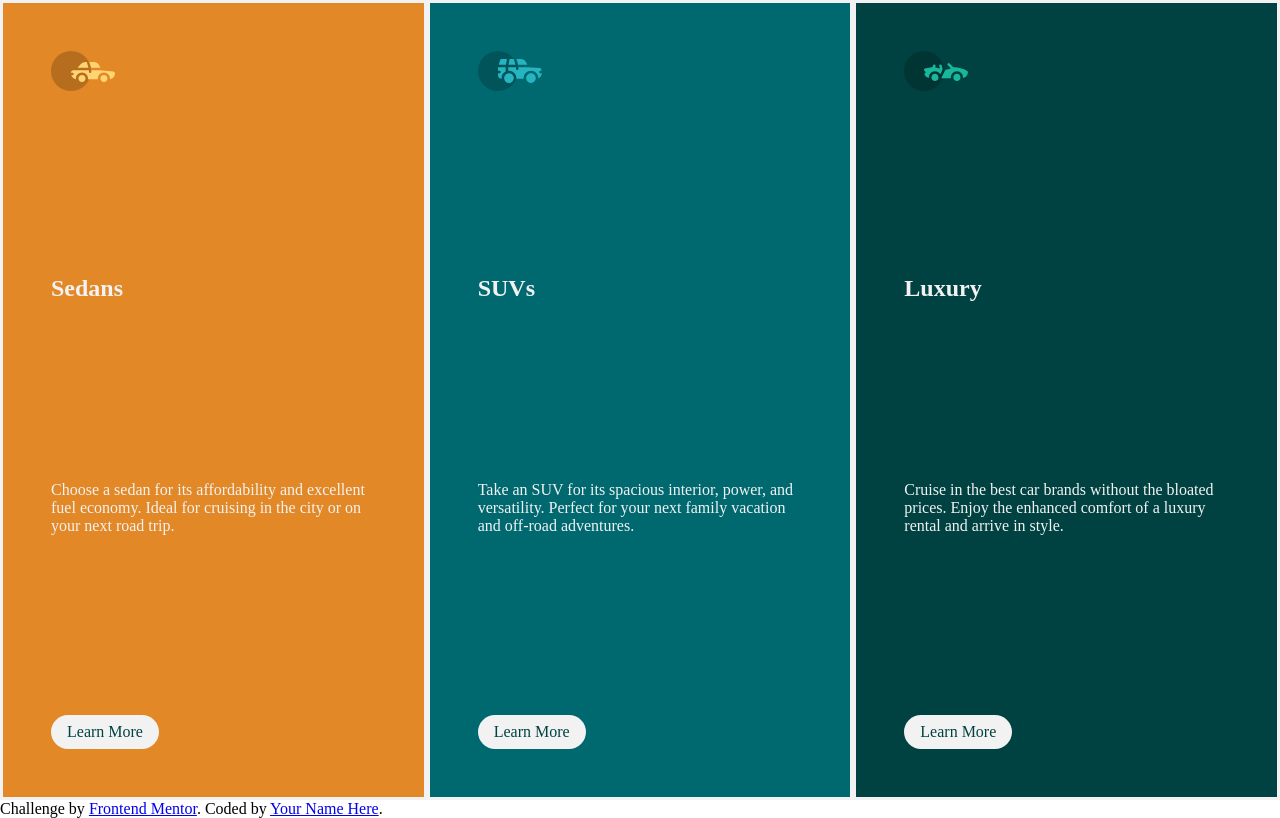
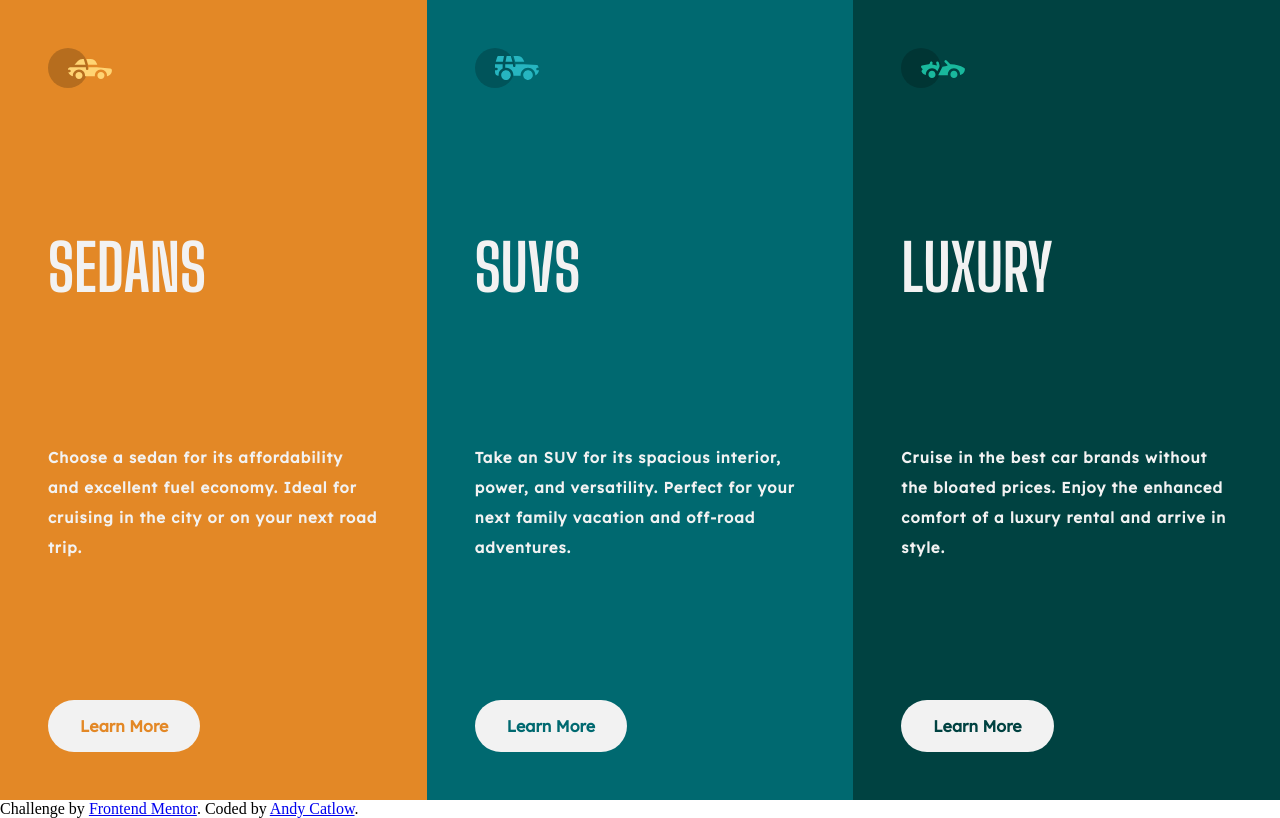
Before and after one commit to AndyCatlow/frontendmentor, a plain HTML site: page 3-column-preview-card-component-main/index.html in a window 1280 px wide. Drawn offline with Linux system fonts and the light colour scheme.

Commit message:
add card styling

```diff
--- a/3-column-preview-card-component-main/index.html
+++ b/3-column-preview-card-component-main/index.html
@@ -11,7 +11,12 @@
       sizes="32x32"
       href="./images/favicon-32x32.png"
     />
-
+    <link rel="preconnect" href="https://fonts.googleapis.com" />
+    <link rel="preconnect" href="https://fonts.gstatic.com" crossorigin />
+    <link
+      href="https://fonts.googleapis.com/css2?family=Big+Shoulders+Display:wght@700&family=Lexend+Deca:wght@400&display=swap"
+      rel="stylesheet"
+    />
     <title>Frontend Mentor | 3-column preview card component</title>
     <link rel="stylesheet" href="styles.css" />
   </head>
@@ -49,7 +54,7 @@
       Challenge by
       <a href="https://www.frontendmentor.io?ref=challenge" target="_blank"
         >Frontend Mentor</a
-      >. Coded by <a href="#">Your Name Here</a>.
+      >. Coded by <a href="andycatlow.dev">Andy Catlow</a>.
     </div>
   </body>
 </html>
--- a/3-column-preview-card-component-main/styles.css
+++ b/3-column-preview-card-component-main/styles.css
@@ -5,6 +5,8 @@
 
   --clr-ntr-trans: hsla(0, 0%, 100%, 0.75);
   --clr-ntr-gray: hsl(0, 0%, 95%);
+  --ff-cursive: "Big Shoulders Display", cursive;
+  --ff-sanserif: "Lexend Deca", sans-serif;
 }
 
 *,
@@ -18,15 +20,14 @@
 .card__container {
   display: grid;
   place-content: center;
-  grid-template-columns: repeat(auto-fit, minmax(375px, 1fr));
+  grid-template-columns: repeat(auto-fit, minmax(300px, 1fr));
   max-width: 100vw;
-  /* height: 100vh; */
   flex-wrap: wrap;
-  /* padding: 1em; */
+  border-radius: 10px;
+  scroll-snap-type: y mandatory;
 }
 
 .card {
-  border: solid;
   min-height: 100vh;
   padding: 3em;
   margin: 0;
@@ -34,6 +35,22 @@
   flex-direction: column;
   justify-content: space-between;
   color: var(--clr-ntr-gray);
+  scroll-snap-align: start;
+}
+
+.card__title {
+  font-size: 4rem;
+  text-transform: uppercase;
+  font-family: var(--ff-cursive);
+  font-weight: 400;
+}
+
+.card__body {
+  font-family: var(--ff-sanserif);
+  line-height: 2em;
+  font-size: 15px;
+  font-weight: 700;
+  letter-spacing: 0.07em;
 }
 
 .card__sedan {
@@ -65,7 +82,19 @@
   color: var(--clr-prm-vdark);
   display: inline-block;
   max-width: max-content;
-  padding: 0.5em 1em;
+  padding: 1em 2em;
   border-radius: 50px;
   text-decoration: none;
+  font-family: var(--ff-sanserif);
+  font-weight: 700;
 }
+
+.card__sedan .card__button {
+  color: var(--clr-prm-bright);
+}
+.card__suv .card__button {
+  color: var(--clr-prm-dark);
+}
+.card__luxury .card__button {
+  color: var(--clr-prm-vdark);
+}
```
